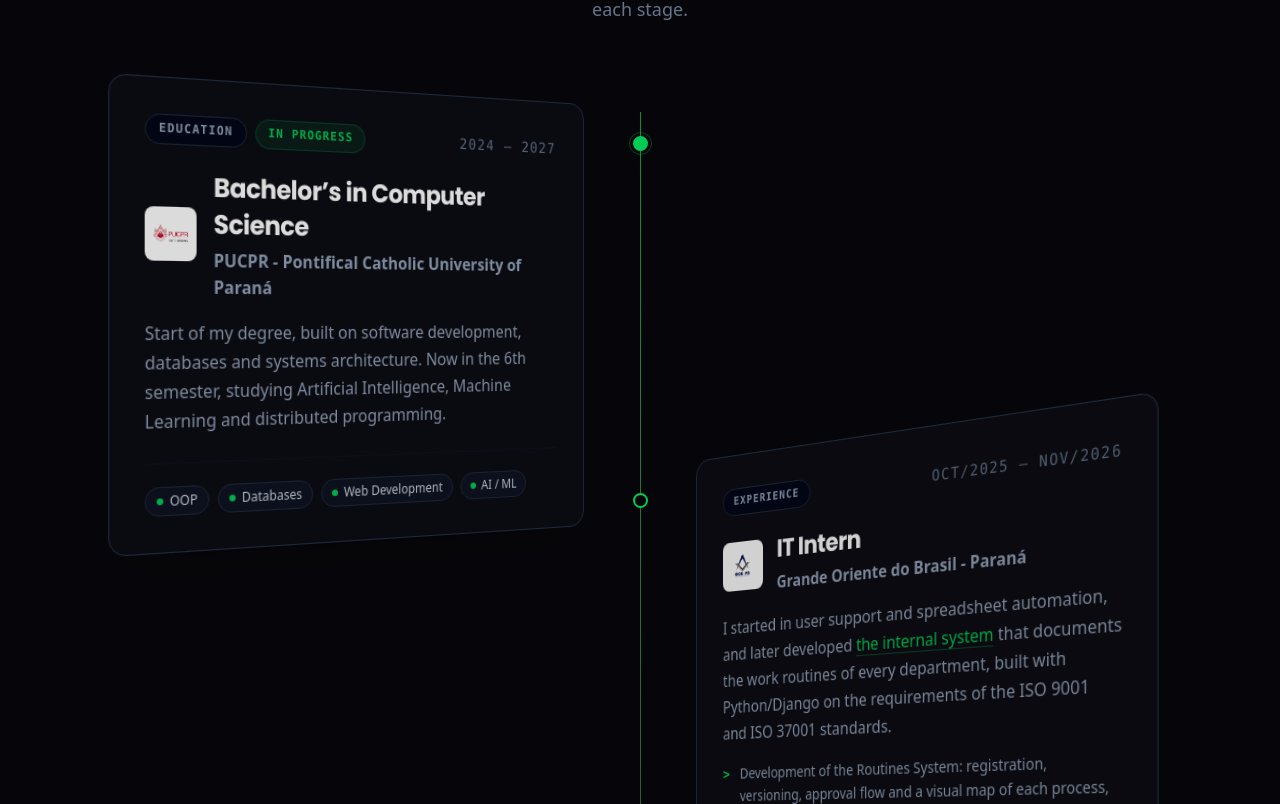
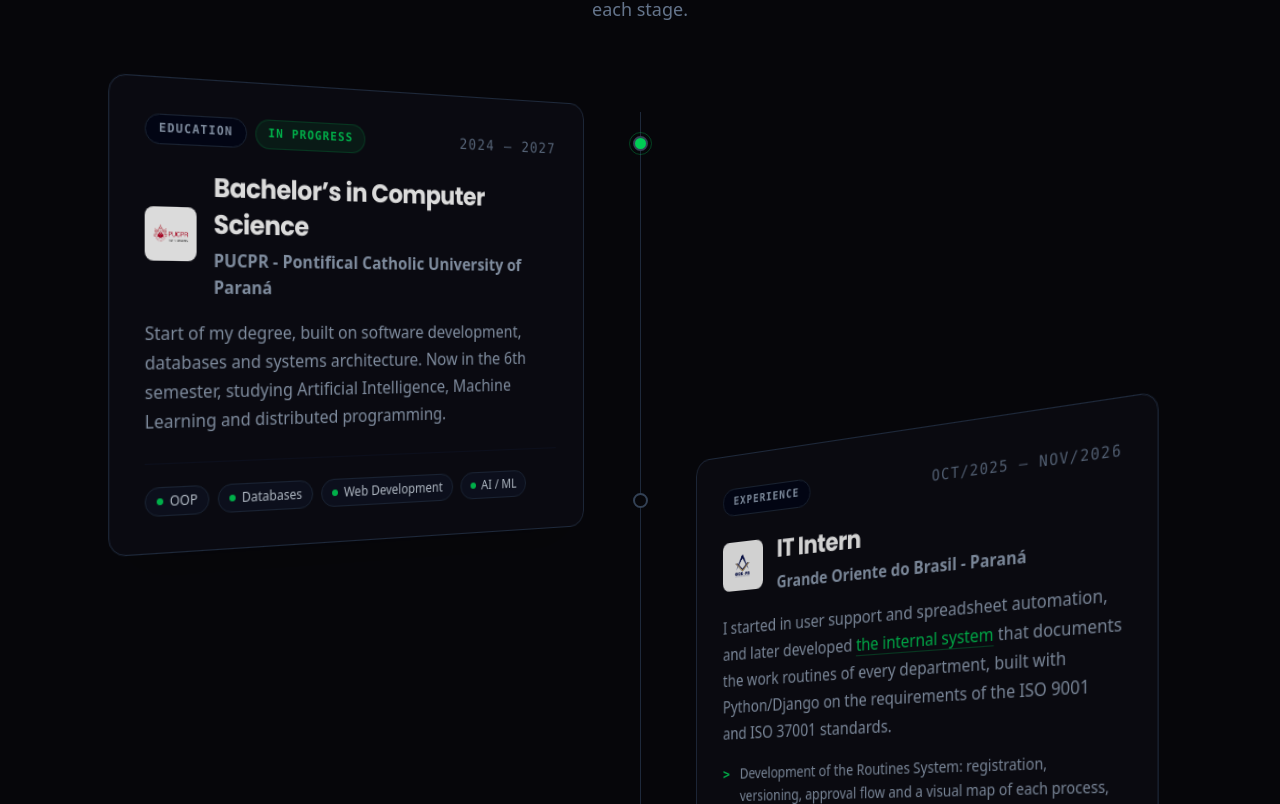
Before and after one commit to lucasferraz-dev/Portfolio-LucasDev, a React (Vite) app: page / in a window 1280 px wide. Shown: the part 7856-8660 px from the top of the page. Built offline with nearby package versions, Linux system fonts and the light colour scheme.

Commit message:
feat: preenche a linha da trajetória conforme a página é rolada e acende as bolinhas por onde ela passa

```diff
--- a/src/components/sections/Timeline.jsx
+++ b/src/components/sections/Timeline.jsx
@@ -50,6 +50,49 @@ function useBookOpen(ref) {
   }, [ref]);
 }
 
+/*
+ * Preenche a linha do tempo conforme a página desce.
+ * --progress vai de 0 a 1 e marca até onde a linha já chegou: o ponto de
+ * referência fica a 60% da altura da tela, a mesma altura onde os cards
+ * terminam de abrir. As bolinhas que ficam acima desse ponto ganham
+ * data-reached e acendem.
+ */
+const PROGRESS_ANCHOR = 0.6;
+
+function useTrackProgress(ref) {
+  useEffect(() => {
+    const el = ref.current;
+    const dots = el.querySelectorAll('[data-dot]');
+    let frame = 0;
+
+    const update = () => {
+      frame = 0;
+      const anchor = window.innerHeight * PROGRESS_ANCHOR;
+      const { top, height } = el.getBoundingClientRect();
+      const progress = Math.min(Math.max((anchor - top) / height, 0), 1);
+      el.style.setProperty('--progress', progress.toFixed(4));
+
+      dots.forEach((dot) => {
+        const rect = dot.getBoundingClientRect();
+        dot.toggleAttribute('data-reached', rect.top + rect.height / 2 <= anchor);
+      });
+    };
+
+    const onScroll = () => {
+      if (!frame) frame = requestAnimationFrame(update);
+    };
+
+    update();
+    window.addEventListener('scroll', onScroll, { passive: true });
+    window.addEventListener('resize', onScroll);
+    return () => {
+      cancelAnimationFrame(frame);
+      window.removeEventListener('scroll', onScroll);
+      window.removeEventListener('resize', onScroll);
+    };
+  }, [ref]);
+}
+
 function TimelineItem({ item, index }) {
   const { t } = useLanguage();
   const itemRef = useRef(null);
@@ -75,7 +118,7 @@ function TimelineItem({ item, index }) {
 
   return (
     <li ref={itemRef} className={`${styles.item} ${side} ${isVisible ? styles.visible : ''}`}>
-      <span className={`${styles.dot} ${item.ongoing ? styles.dotOngoing : ''}`} aria-hidden="true" />
+      <span data-dot className={`${styles.dot} ${item.ongoing ? styles.dotOngoing : ''}`} aria-hidden="true" />
 
       <article ref={cardRef} className={styles.card}>
         <div className={styles.cardTop}>
@@ -136,6 +179,8 @@ function TimelineItem({ item, index }) {
 
 export default function Timeline() {
   const { t } = useLanguage();
+  const timelineRef = useRef(null);
+  useTrackProgress(timelineRef);
 
   return (
     <section id="journey" className={styles.sectionContainer}>
@@ -145,11 +190,18 @@ export default function Timeline() {
         <p className={styles.subtitle}>{t.timeline.subtitle}</p>
       </div>
 
-      <ol className={styles.timeline}>
-        {TIMELINE.map((item, index) => (
-          <TimelineItem key={item.id} item={item} index={index} />
-        ))}
-      </ol>
+      <div ref={timelineRef} className={styles.timeline}>
+        <div className={styles.track} aria-hidden="true">
+          <span className={styles.trackFill} />
+          <span className={styles.trackHead} />
+        </div>
+
+        <ol className={styles.list}>
+          {TIMELINE.map((item, index) => (
+            <TimelineItem key={item.id} item={item} index={index} />
+          ))}
+        </ol>
+      </div>
     </section>
   );
 }
--- a/src/components/sections/Timeline.module.css
+++ b/src/components/sections/Timeline.module.css
@@ -26,12 +26,38 @@
 }
 
 .timeline {
-  @apply relative max-w-6xl mx-auto flex flex-col gap-10 md:gap-16 list-none p-0 m-0;
+  @apply relative max-w-6xl mx-auto;
 }
 
-.timeline::before {
-  content: "";
-  @apply absolute top-2 bottom-2 left-[7px] md:left-1/2 w-px bg-linear-to-b from-accent/70 via-slate-800 to-transparent;
+.list {
+  @apply relative flex flex-col gap-10 md:gap-16 list-none p-0 m-0;
+}
+
+/*
+ * Linha do tempo: um trilho apagado com o preenchimento verde por cima.
+ * --progress (0 → 1) vem do scroll e define até onde o verde já desceu;
+ * a "cabeça" brilhante acompanha a ponta do preenchimento.
+ */
+.track {
+  @apply absolute top-2 bottom-2 left-[7px] md:left-1/2 w-px bg-linear-to-b from-slate-800 via-slate-800 to-transparent;
+}
+
+.trackFill {
+  @apply absolute inset-0 bg-linear-to-b from-accent/40 to-accent origin-top;
+  transform: scaleY(var(--progress, 0));
+}
+
+.trackHead {
+  @apply absolute left-1/2 w-2 h-2 rounded-full bg-accent;
+  top: calc(var(--progress, 0) * 100%);
+  transform: translate(-50%, -50%);
+  box-shadow: 0 0 10px 3px var(--color-accent), 0 0 24px 6px color-mix(in srgb, var(--color-accent) 40%, transparent);
+  opacity: calc(min(var(--progress, 0) * 20, 1) * min((1 - var(--progress, 0)) * 20, 1));
+  animation: glow 1.6s ease-in-out infinite;
+}
+
+@keyframes glow {
+  50% { box-shadow: 0 0 14px 5px var(--color-accent), 0 0 32px 10px color-mix(in srgb, var(--color-accent) 30%, transparent); }
 }
 
 .item {
@@ -70,8 +96,30 @@
   @apply md:left-[-7.5px];
 }
 
+/* a bolinha começa apagada e acende quando a linha chega nela */
+.dot {
+  @apply border-slate-700;
+  transition: border-color 0.4s, background-color 0.4s, box-shadow 0.4s, transform 0.4s cubic-bezier(0.34, 1.56, 0.64, 1);
+}
+
+.dot[data-reached] {
+  @apply border-accent;
+  transform: scale(1.15);
+  box-shadow: 0 0 12px 2px color-mix(in srgb, var(--color-accent) 50%, transparent);
+}
+
 .dotOngoing {
   @apply bg-accent;
+}
+
+@media (prefers-reduced-motion: reduce) {
+  .trackHead {
+    animation: none;
+  }
+
+  .dot {
+    transition: none;
+  }
 }
 
 .dotOngoing::after {
```
